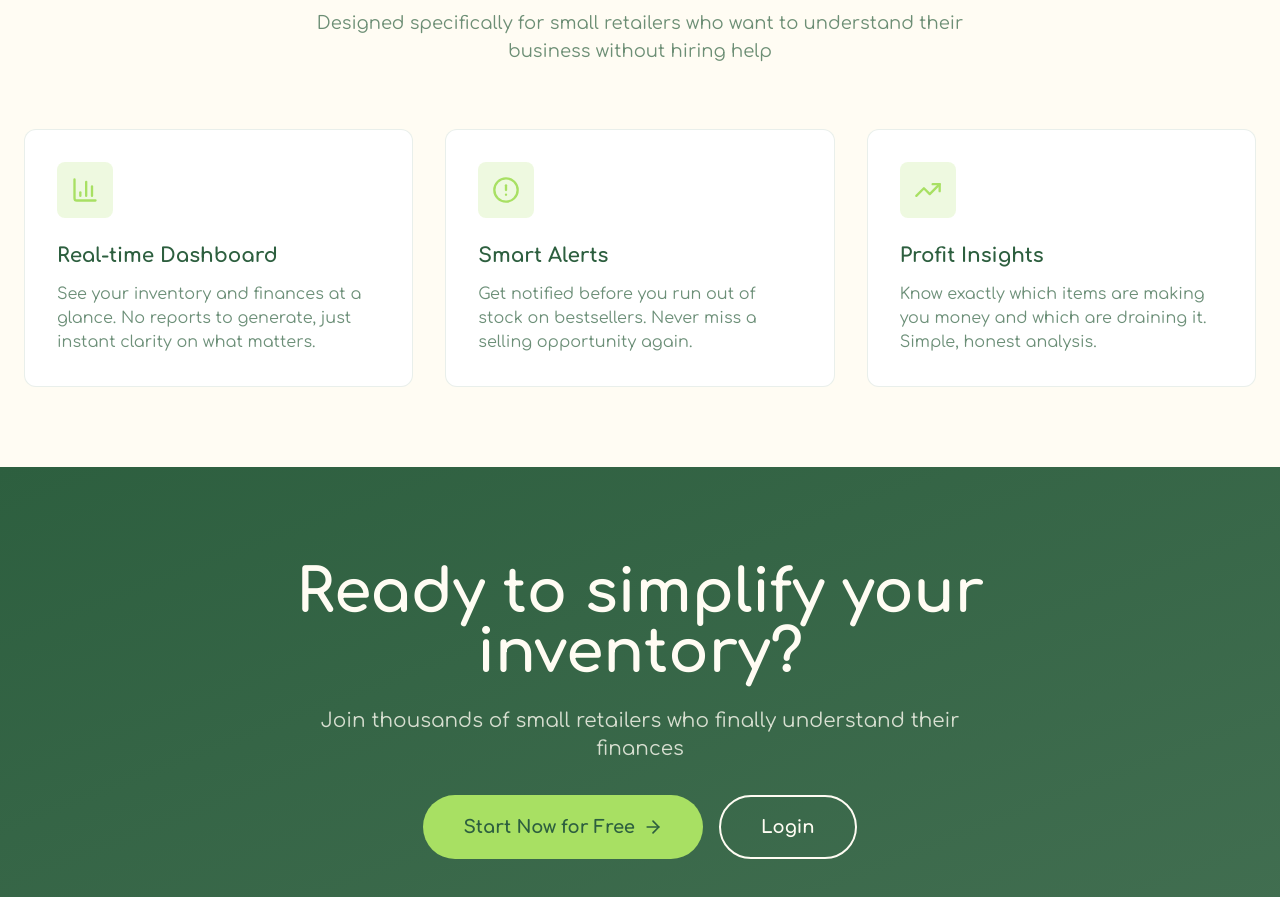
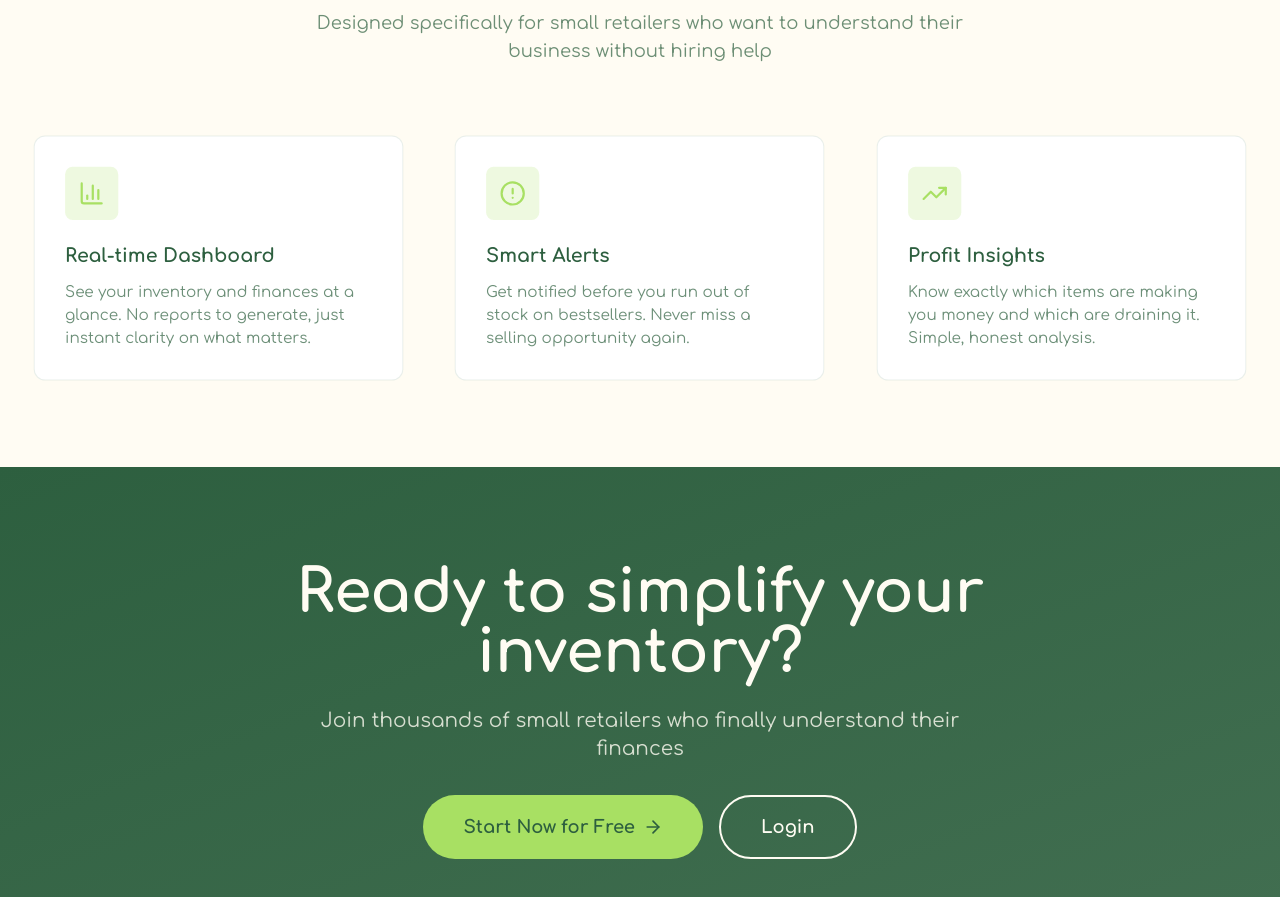
Before and after one commit to Incognitol07/smart-inventory, a Next.js app: page / in a window 1280 px wide. Shown: the part 1980-2877 px from the top of the page. Built offline with nearby package versions, Linux system fonts and the light colour scheme.

Commit message:
Refactor feature and CTA sections for improved animation performance and consistency

```diff
--- a/app/page.tsx
+++ b/app/page.tsx
@@ -349,21 +349,16 @@ export default function Home() {
       <section id="features" className="py-20 px-6">
         <div className="max-w-7xl mx-auto">
           <motion.h2
-            initial={false}
             whileInView={{ opacity: 1, y: 0 }}
             style={{ opacity: 0, transform: "translateY(20px)" }}
-            transition={{ duration: 0.6 }}
             viewport={{ once: true, amount: 0.3 }}
             className="text-4xl font-bold text-center mb-4 text-deep-forest"
           >
             Everything you need to take control
           </motion.h2>
           <motion.p
-            initial={false}
             whileInView={{ opacity: 1, y: 0 }}
             style={{ opacity: 0, transform: "translateY(20px)" }}
-            transition={{ duration: 0.6, delay: 0.1 }}
-            viewport={{ once: true, amount: 0.3 }}
             className="text-center text-deep-forest/70 text-lg mb-16 max-w-2xl mx-auto"
           >
             Designed specifically for small retailers who want to understand
@@ -372,10 +367,8 @@ export default function Home() {
 
           <motion.div
             className="grid md:grid-cols-3 gap-8"
-            initial={false}
             whileInView={{ opacity: 1 }}
             style={{ opacity: 0 }}
-            transition={{ staggerChildren: 0.1, delayChildren: 0.2 }}
             viewport={{ once: true, amount: 0.3 }}
           >
             {[
@@ -397,9 +390,7 @@ export default function Home() {
             ].map((feature, idx) => (
               <motion.div
                 key={idx}
-                initial={false}
-                whileInView={{ opacity: 1, scale: 1 }}
-                style={{ opacity: 0, transform: "scale(0.95)" }}
+                style={{ opacity: 1, transform: "scale(0.95)" }}
                 transition={{ duration: 0.5 }}
                 whileHover={{
                   y: -10,
@@ -425,10 +416,8 @@ export default function Home() {
 
       {/* CTA Section */}
       <motion.section
-        initial={false}
         whileInView={{ opacity: 1 }}
         style={{ opacity: 0 }}
-        transition={{ duration: 0.5 }}
         viewport={{ once: true, amount: 0.3 }}
         id="cta"
         className="py-24 px-6 bg-linear-to-br from-deep-forest to-deep-forest/90 text-cream"
```
